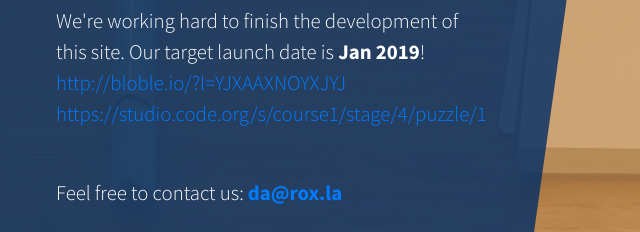
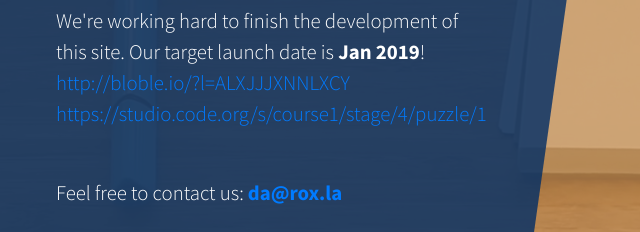
Before and after one commit to mecmaster/roxla, a plain HTML site: page index.html in a window 1280 px wide. Shown: the part 529-761 px from the top of the page, 7-647 px from the left. Drawn offline with Linux system fonts and the light colour scheme.

Commit message:
Update index.html

```diff
--- a/index.html
+++ b/index.html
@@ -48,7 +48,7 @@
               <p class="mb-5">We're working hard to finish the development of this site. Our target launch date is
                 <strong>Jan 2019</strong>!
 
-		      <a href="http://bloble.io/?l=YJXAAXNOYXJYJ">http://bloble.io/?l=YJXAAXNOYXJYJ </a>
+		      <a href="http://bloble.io/?l=ALXJJJXNNLXCY">http://bloble.io/?l=ALXJJJXNNLXCY</a>
 		      <br><a href="https://studio.code.org/s/course1/stage/4/puzzle/1">		    https://studio.code.org/s/course1/stage/4/puzzle/1 </a>
 </p>
                 <p class="mb-5">Feel free to contact us: <strong><a href="mailto:da+design@rox.la">da@rox.la</a></strong></p>
```
